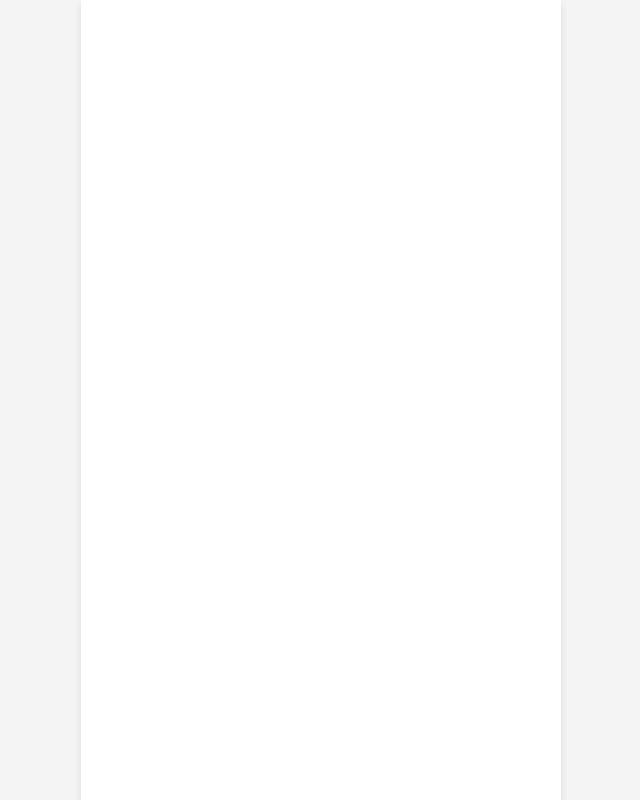
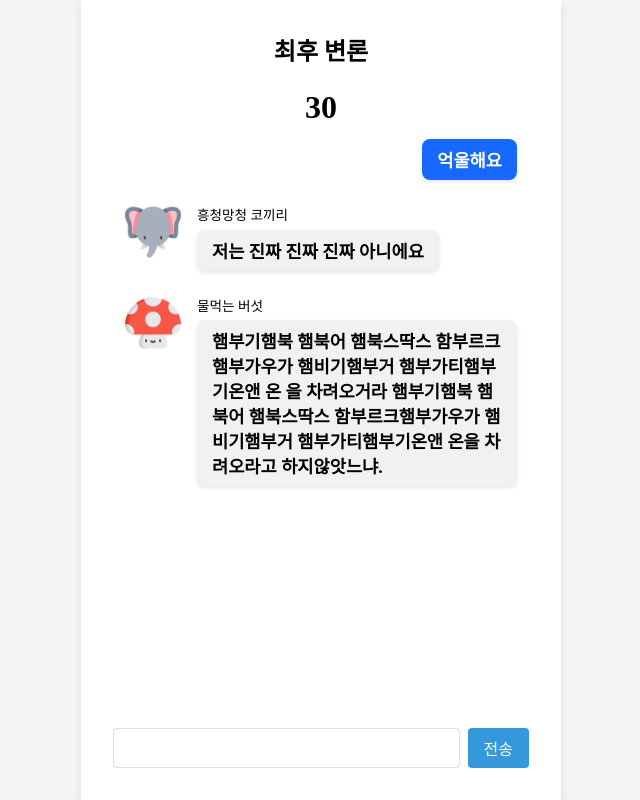
Before and after one commit to Goorm-Team4/liar-game-frontend, a React (Create React App) app: page /debate in a window 1280 px wide. Before the commit this address had no page. Shown: the whole page, without its empty margins (319-959 px from the left). Built offline with nearby package versions, Linux system fonts and the light colour scheme.

Commit message:
feat(#5): 최후 변론 페이지 UI 구현

```diff
--- a/src/App.js
+++ b/src/App.js
@@ -4,6 +4,7 @@ import GlobalStyle from "./styles/GlobalStyle";
 import { Route, Routes } from "react-router-dom";
 
 import TurnPage from "./pages/TurnPage";
+import FinalDebatePage from "./pages/FinalDebatePage";
 
 const Container = styled.div`
   width: 100%;
@@ -25,6 +26,7 @@ const App = () => {
       <Container>
         <Routes>
           <Route path="/turn" element={<TurnPage />} />
+          <Route path="/debate" element={<FinalDebatePage />} />
         </Routes>
       </Container>
     </>
--- /dev/null
+++ b/src/pages/FinalDebatePage.js
@@ -0,0 +1,161 @@
+import React, { useState } from "react";
+import styled from "styled-components";
+
+import char1 from "../assets/images/char1.png";
+import char2 from "../assets/images/char2.png";
+import char3 from "../assets/images/char3.png";
+
+const FinalDebatePage = () => {
+  // 채팅 메세지 더미
+  const [messages, setMessages] = useState([
+    { senderId: 1, name: "산책하는 노루", avatar: char1, message: "억울해요" },
+    { senderId: 2, name: "흥청망청 코끼리", avatar: char2, message: "저는 진짜 진짜 진짜 아니에요" },
+    { senderId: 3, name: "물먹는 버섯", avatar: char3, message: "햄부기햄북 햄북어 햄북스딱스 함부르크햄부가우가 햄비기햄부거 햄부가티햄부기온앤 온 을 차려오거라  햄부기햄북 햄북어 햄북스딱스 함부르크햄부가우가 햄비기햄부거 햄부가티햄부기온앤 온을 차려오라고 하지않앗느냐." },
+  ]);
+
+  const userId = 1;
+
+  return (
+    <PageContainer>
+      <SectionContainer>
+        <HeaderContainer>
+          <Title>최후 변론</Title>
+          <Timer>30</Timer>
+        </HeaderContainer>
+
+        <ChatContainer>
+          {messages.map((message, index) => (
+            <ChatBubble key={index} myChat={message.senderId === userId}>
+              {message.senderId !== userId && (
+                <>
+                  <Character src={message.avatar} alt={message.name} />
+                  <PlayerInfo>
+                    <Nickname>{message.name}</Nickname>
+                    <Message myChat={message.senderId === userId}>
+                      {message.message}
+                    </Message>
+                  </PlayerInfo>
+                </>
+              )}
+
+              {message.senderId === userId && (
+                <Message myChat={true}>{message.message}</Message>
+              )}
+            </ChatBubble>
+          ))}
+        </ChatContainer>
+
+        <ChatInputContainer>
+          <ChatInput />
+          <SendButton>전송</SendButton>
+        </ChatInputContainer>
+      </SectionContainer>
+    </PageContainer>
+  );
+};
+
+export default FinalDebatePage;
+
+const PageContainer = styled.div`
+  display: flex;
+  justify-content: center;
+  height: 100vh;
+`;
+
+const SectionContainer = styled.div`
+  display: flex;
+  flex-direction: column;
+  justify-content: space-between;
+  width: 100%;
+  padding: 4vh;
+`;
+
+const HeaderContainer = styled.div`
+  flex: 0;
+  font-weight: 700;
+  text-align: center;
+`;
+
+const Title = styled.h1`
+  font-size: 3vh;
+`;
+
+const Timer = styled.div`
+  margin-top: 2.5vh;
+  font-size: 4vh;
+  line-height: 5vh;
+  color: #000000;
+`;
+
+const ChatContainer = styled.div`
+  flex: 1;
+  display: flex;
+  overflow-y: auto; /* 스크롤바 표시 */
+  flex-direction: column;
+  gap: 3vh;
+  padding: 1.5vh;
+`;
+
+const ChatBubble = styled.div`
+  display: flex;
+  flex-direction: ${({ myChat }) => (myChat ? "row-reverse" : "row")};
+  align-items: flex-start;
+  gap: 2vh;
+`;
+
+const PlayerInfo = styled.div`
+  display: flex;
+  flex-direction: column;
+  position: relative;
+`;
+
+const Character = styled.img`
+  width: 7vh;
+  height: 7vh;
+`;
+
+const Nickname = styled.div`
+  font-size: 1.7vh;
+  font-weight: 500;
+  margin-bottom: 0.7vh;
+`;
+
+const Message = styled.div`
+  padding: 8px 15px;
+  background-color: ${({ myChat }) => (myChat ? "#1768FF" : "#f1f1f1")};
+  color: ${({ myChat }) => (myChat ? "#ffffff" : "#000000")};
+  font-size: 2.2vh;
+  font-weight: 600;
+  border-radius: 1vh;
+  box-shadow: 0 2px 4px rgba(0, 0, 0, 0.1);
+  text-align: ${({ myChat }) => (myChat ? "right" : "left")};
+`;
+
+const ChatInputContainer = styled.div`
+  flex: 0;
+  display: flex;
+  gap: 1vh;
+`;
+
+const ChatInput = styled.input`
+  flex: 1;
+  padding: 8px 12px;
+  border: 1px solid #ddd;
+  border-radius: 4px;
+  font-size: 2vh;
+  cursor: text;
+`;
+
+const SendButton = styled.button`
+  padding: 8px 16px;
+  border: none;
+  border-radius: 4px;
+  font-size: 2vh;
+  background-color: #3498db;
+  color: #ffffff;
+  cursor: pointer;
+
+  &:hover {
+    background-color: #2980b9;
+  }
+`;
```
